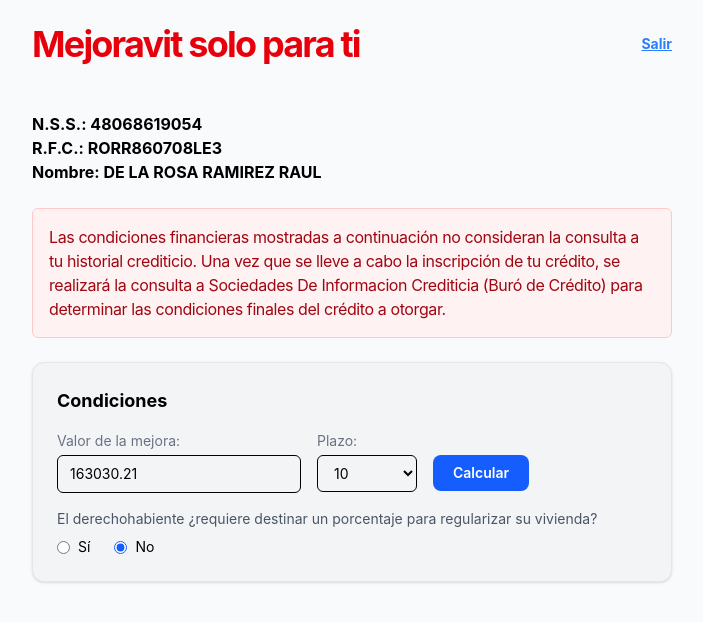
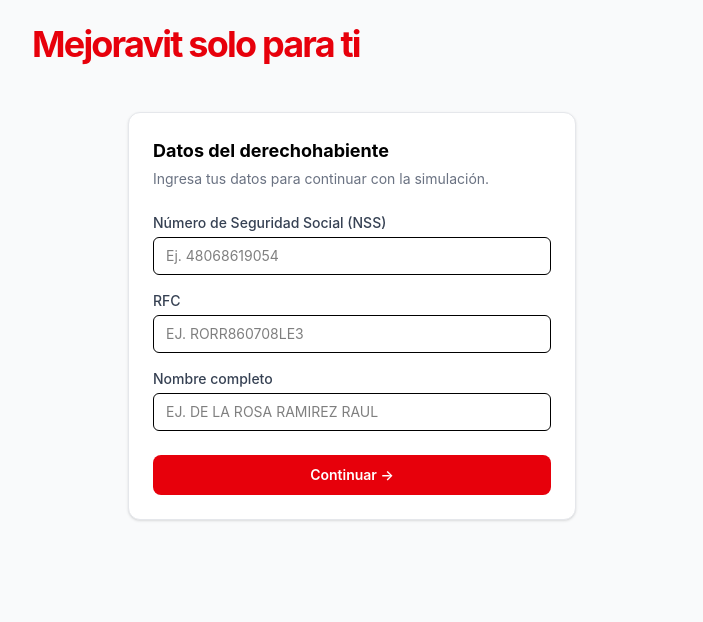
Before and after one commit to arm-code/mejoravit-tools, a React (Vite) app: page / in a window 1280 px wide. Shown: the top 622 px of the page, without its empty margins (288-991 px from the left). Built offline with nearby package versions, Linux system fonts and the light colour scheme.

Commit message:
feat: adding form for capture data

```diff
--- a/package.json
+++ b/package.json
@@ -15,6 +15,7 @@
     "react": "^19.2.4",
     "react-dom": "^19.2.4",
     "react-hook-form": "^7.72.0",
+    "react-router-dom": "^7.14.0",
     "tailwindcss": "^4.2.2",
     "zod": "^4.3.6"
   },
--- a/src/App.tsx
+++ b/src/App.tsx
@@ -1,18 +1,22 @@
-import { MejoravitPage } from "./features/mejoravit/components/MejoravitPage"
-import { MejoravitProvider } from "./features/mejoravit/context/MejoravitContext"
-
-
-
+import { HashRouter, Routes, Route, Navigate } from "react-router-dom";
+import { MejoravitProvider } from "./features/mejoravit/context/MejoravitContext";
+import { MejoravitPage } from "./features/mejoravit/components/MejoravitPage";
+import { UserFormPage } from "./features/mejoravit/components/UserFormPage";
 
 function App() {
-
-
   return (
-    <MejoravitProvider>
-      <MejoravitPage />
-
-    </MejoravitProvider>
-  )
+    // HashRouter usa /#/ruta → compatible con GitHub Pages (sin 404 en reload)
+    <HashRouter>
+      <MejoravitProvider>
+        <Routes>
+          <Route path="/" element={<UserFormPage />} />
+          <Route path="/calculator" element={<MejoravitPage />} />
+          {/* Cualquier ruta desconocida va al inicio */}
+          <Route path="*" element={<Navigate to="/" replace />} />
+        </Routes>
+      </MejoravitProvider>
+    </HashRouter>
+  );
 }
 
-export default App
+export default App;
--- a/src/features/mejoravit/components/MejoravitPage.tsx
+++ b/src/features/mejoravit/components/MejoravitPage.tsx
@@ -1,22 +1,40 @@
-
+import { Navigate, useNavigate } from "react-router-dom";
 import { CalculatorForm } from "./CalculatorForm";
 import { CreditResults } from "./CreditResults";
 import { DisclaimerBanner } from "./DisclaimerBanner";
 import { UserInfoCard } from "./UserInfoCard";
+import { useMejoravit } from "../hooks/useMejoravit";
 
 export function MejoravitPage() {
+    const { user, clearUser } = useMejoravit();
+    const navigate = useNavigate();
+
+    // Guard: si no hay usuario, redirige al form de captura
+    if (!user) {
+        return <Navigate to="/" replace />;
+    }
+
+    const handleSalir = () => {
+        clearUser();
+        navigate("/");
+    };
 
     return (
-        <div className="min-h-screen  bg-gray-50">
-
+        <div className="min-h-screen bg-gray-50">
             <header className="flex items-center justify-between px-4 py-6 max-w-2xl mx-auto">
-                <h1 className="text-red-600 font-bold text-2xl md:text-4xl tracking-tighter">Mejoravit solo para ti</h1>
-                <button className="text-blue-500 text-sm hover:underline underline font-bold">Salir</button>
+                <h1 className="text-red-600 font-bold text-2xl md:text-4xl tracking-tighter">
+                    Mejoravit solo para ti
+                </h1>
+                <button
+                    onClick={handleSalir}
+                    className="text-blue-500 text-sm hover:underline underline font-bold"
+                >
+                    Salir
+                </button>
             </header>
 
             <main className="max-w-2xl mx-auto px-4 py-6 space-y-6">
                 <UserInfoCard />
-
                 <DisclaimerBanner />
                 <CalculatorForm />
                 <CreditResults />
--- /dev/null
+++ b/src/features/mejoravit/components/UserFormPage.tsx
@@ -0,0 +1,117 @@
+import { useForm } from "react-hook-form";
+import { zodResolver } from "@hookform/resolvers/zod";
+import { Navigate, useNavigate } from "react-router-dom";
+import { userSchema, type UserSchema } from "../schemas/user.schema";
+import { useMejoravit } from "../hooks/useMejoravit";
+
+export function UserFormPage() {
+    const { updateUser, user } = useMejoravit();
+    const navigate = useNavigate();
+
+    // Si ya hay usuario en localStorage, ir directo al calculator
+    if (user) {
+        return <Navigate to="/calculator" replace />;
+    }
+
+    const {
+        register,
+        handleSubmit,
+        formState: { errors, isSubmitting },
+    } = useForm<UserSchema>({
+        resolver: zodResolver(userSchema),
+    });
+
+    const onSubmit = (data: UserSchema) => {
+        updateUser({
+            nss: data.nss,
+            rfc: data.rfc.toUpperCase(),
+            nombre: data.nombre.toUpperCase(),
+        });
+        navigate("/calculator");
+    };
+
+    return (
+        <div className="min-h-screen bg-gray-50 flex flex-col">
+            <header className="flex items-center justify-between px-4 py-6 max-w-2xl mx-auto w-full">
+                <h1 className="text-red-600 font-bold text-2xl md:text-4xl tracking-tighter">
+                    Mejoravit solo para ti
+                </h1>
+            </header>
+
+            <main className="flex-1 flex items-start justify-center px-4 py-6">
+                <div className="w-full max-w-md">
+                    <div className="border border-gray-200 rounded-xl p-6 bg-white shadow-sm">
+                        <h2 className="font-bold text-lg mb-1">Datos del derechohabiente</h2>
+                        <p className="text-sm text-gray-500 mb-6">
+                            Ingresa tus datos para continuar con la simulación.
+                        </p>
+
+                        <form onSubmit={handleSubmit(onSubmit)} className="space-y-4">
+                            {/* NSS */}
+                            <div className="flex flex-col gap-1">
+                                <label htmlFor="nss" className="text-sm font-medium text-gray-700">
+                                    Número de Seguridad Social (NSS)
+                                </label>
+                                <input
+                                    id="nss"
+                                    type="text"
+                                    inputMode="numeric"
+                                    maxLength={11}
+                                    placeholder="Ej. 48068619054"
+                                    {...register("nss")}
+                                    className="border rounded-md px-3 py-2 text-sm focus:outline-none focus:ring-2 focus:ring-red-400"
+                                />
+                                {errors.nss && (
+                                    <span className="text-xs text-red-500">{errors.nss.message}</span>
+                                )}
+                            </div>
+
+                            {/* RFC */}
+                            <div className="flex flex-col gap-1">
+                                <label htmlFor="rfc" className="text-sm font-medium text-gray-700">
+                                    RFC
+                                </label>
+                                <input
+                                    id="rfc"
+                                    type="text"
+                                    maxLength={13}
+                                    placeholder="Ej. RORR860708LE3"
+                                    {...register("rfc")}
+                                    className="border rounded-md px-3 py-2 text-sm uppercase focus:outline-none focus:ring-2 focus:ring-red-400"
+                                />
+                                {errors.rfc && (
+                                    <span className="text-xs text-red-500">{errors.rfc.message}</span>
+                                )}
+                            </div>
+
+                            {/* Nombre */}
+                            <div className="flex flex-col gap-1">
+                                <label htmlFor="nombre" className="text-sm font-medium text-gray-700">
+                                    Nombre completo
+                                </label>
+                                <input
+                                    id="nombre"
+                                    type="text"
+                                    placeholder="Ej. DE LA ROSA RAMIREZ RAUL"
+                                    {...register("nombre")}
+                                    className="border rounded-md px-3 py-2 text-sm uppercase focus:outline-none focus:ring-2 focus:ring-red-400"
+                                />
+                                {errors.nombre && (
+                                    <span className="text-xs text-red-500">{errors.nombre.message}</span>
+                                )}
+                            </div>
+
+                            <button
+                                type="submit"
+                                disabled={isSubmitting}
+                                className="w-full mt-2 bg-red-600 hover:bg-red-700 disabled:opacity-60 text-white px-5 py-2.5 rounded-lg text-sm font-semibold transition-colors cursor-pointer"
+                            >
+                                Continuar →
+                            </button>
+                        </form>
+                    </div>
+                </div>
+            </main>
+        </div>
+    );
+}
--- a/src/features/mejoravit/components/UserInfoCard.tsx
+++ b/src/features/mejoravit/components/UserInfoCard.tsx
@@ -1,15 +1,16 @@
 import { useMejoravit } from "../hooks/useMejoravit";
-
 
 export function UserInfoCard() {
     const { user } = useMejoravit();
+
+    // MejoravitPage ya tiene guard de ruta, pero TypeScript requiere el null-check
+    if (!user) return null;
+
     return (
-        <div className=" display flex justify-start items-start flex-col w-full">
-
+        <div className="flex justify-start items-start flex-col w-full">
             <p className="text-black font-bold">N.S.S.: {user.nss}</p>
             <p className="text-black font-bold">R.F.C.: {user.rfc}</p>
             <p className="text-black font-bold">Nombre: {user.nombre}</p>
-
         </div>
     );
 }
--- a/src/features/mejoravit/context/MejoravitContext.tsx
+++ b/src/features/mejoravit/context/MejoravitContext.tsx
@@ -1,12 +1,12 @@
 import { createContext, useContext, useState, type ReactNode } from "react";
-import type { MejoravitState, CreditConditions, CalculatorFormValues } from "@/features/mejoravit/types/mejoravit.types";
+import type { MejoravitState, CreditConditions, CalculatorFormValues, UserInfo } from "@/features/mejoravit/types/mejoravit.types";
 import { setItem, getItem } from "@/shared/utils/storage";
 
 const STORAGE_KEY = "mejoravit_state";
 
 const defaultState: MejoravitState = {
-    user: { nss: "48068619054", rfc: "RORR860708LE3", nombre: "DE LA ROSA RAMIREZ RAUL" },
-    form: { valorMejora: 163030.21, plazo: 10, requiereRegularizacion: false },
+    user: null,
+    form: { valorMejora: 0, plazo: 5, requiereRegularizacion: false },
     results: null,
 };
 
@@ -14,6 +14,8 @@
     state: MejoravitState;
     setResults: (results: CreditConditions) => void;
     updateForm: (form: CalculatorFormValues) => void;
+    updateUser: (user: UserInfo) => void;
+    clearUser: () => void;
     reset: () => void;
 }
 
@@ -40,13 +42,30 @@
         });
     };
 
+    const updateUser = (user: UserInfo) => {
+        setState((prev) => {
+            const next = { ...prev, user };
+            setItem(STORAGE_KEY, next);
+            return next;
+        });
+    };
+
+    // "Salir": limpia solo el usuario, conserva form y results
+    const clearUser = () => {
+        setState((prev) => {
+            const next = { ...prev, user: null };
+            setItem(STORAGE_KEY, next);
+            return next;
+        });
+    };
+
     const reset = () => {
         setState(defaultState);
         setItem(STORAGE_KEY, defaultState);
     };
 
     return (
-        <MejoravitContext.Provider value={{ state, setResults, updateForm, reset }}>
+        <MejoravitContext.Provider value={{ state, setResults, updateForm, updateUser, clearUser, reset }}>
             {children}
         </MejoravitContext.Provider>
     );
--- /dev/null
+++ b/src/features/mejoravit/schemas/user.schema.ts
@@ -0,0 +1,23 @@
+import { z } from 'zod';
+
+export const userSchema = z.object({
+    nss: z
+        .string()
+        .min(1, 'El NSS es requerido')
+        .regex(/^\d{11}$/, 'El NSS debe tener exactamente 11 dígitos numéricos'),
+
+    rfc: z
+        .string()
+        .min(1, 'El RFC es requerido')
+        .regex(
+            /^[A-ZÑ&]{3,4}\d{6}[A-Z\d]{3}$/i,
+            'El RFC no tiene el formato correcto (ej. RORR860708LE3)'
+        ),
+
+    nombre: z
+        .string()
+        .min(2, 'El nombre es requerido')
+        .max(100, 'El nombre es demasiado largo'),
+});
+
+export type UserSchema = z.infer<typeof userSchema>;
--- a/src/features/mejoravit/types/mejoravit.types.ts
+++ b/src/features/mejoravit/types/mejoravit.types.ts
@@ -18,7 +18,7 @@
 }
 
 export interface MejoravitState {
-    user: UserInfo;
+    user: UserInfo | null;
     form: CalculatorFormValues;
     results: CreditConditions | null;
 }
--- a/vite.config.ts
+++ b/vite.config.ts
@@ -11,5 +11,5 @@
       '@': path.resolve(__dirname, './src'),
     },
   },
-  base: '/',
+  base: '/mejoravit-tools/',
 })
```
Also changed, not shown: src/features/mejoravit/hooks/useMejoravit.ts (+4 -3 lines), 1 other file (tests, documents, lock files or other folders).
